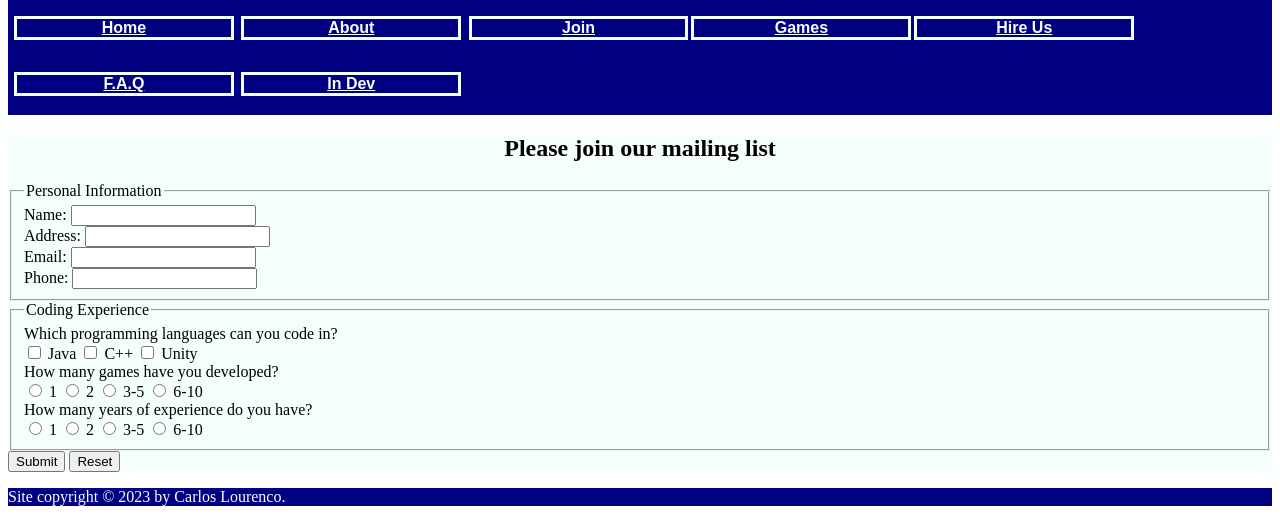
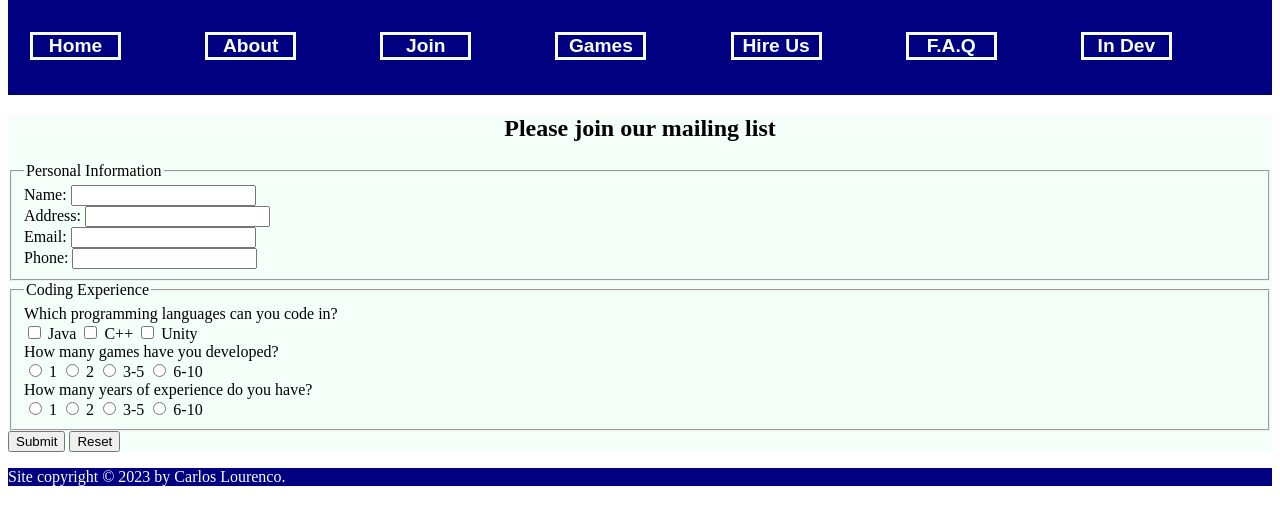
Before and after one commit to calj44/website, a plain HTML site: page Join.html in a window 1280 px wide. Shown: the part 275-800 px from the top of the page. Drawn offline with Linux system fonts and the light colour scheme.

Commit message:
Update stylesheet.css

```diff
--- a/stylesheet.css
+++ b/stylesheet.css
@@ -1,9 +1,26 @@
 header {background-color: mintcream; color: navy; font-family: "arial","sans-serif";
     border:solid; border-color: navy}
-nav {background-color:navy}
+nav {background-color:navy;
+ 		display: grid;
+		grid-template-columns: repeat(7, 1fr);
+        color: #fff;
+        padding: 1rem;}
+nav a {
+        color: #fff;
+        text-decoration: none;
+        font-size: 1.2rem;
+        padding: 0.5rem;
+        text-align: center;
+      }
+
+     nav a:hover {
+        background-color: #444;
+      }
 nav p{border:medium solid; border-color:mintcream; background-color: navy; font-weight: bold; color: mintcream; display:inline-block; width: 17%; min-width: 85px; text-align:center; margin-left: 3px}
 nav a{color: mintcream}
 main {background-color: mintcream; }
 main h{font: Arial, "sans-serif"}
 main h2{text-align: center}
-footer {background-color: navy; color: mintcream}
+footer {background-color: navy; color: mintcream
+
+}
```
